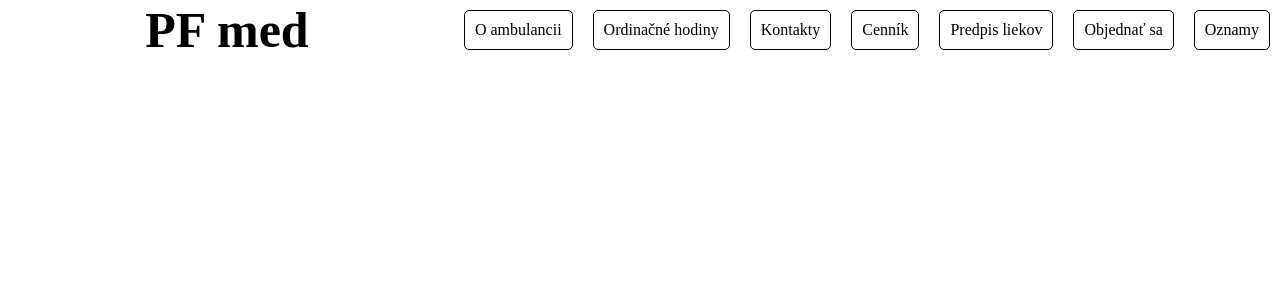
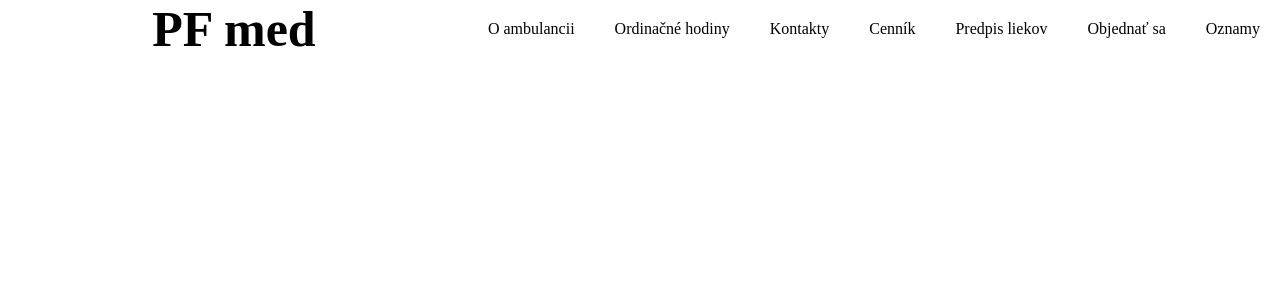
Before and after one commit to michalpidanic/eNurse, a React (Create React App) app in the folder frontend/gui/: page / in a window 1280 px wide. Shown: the top 300 px of the page. Built offline with nearby package versions, Linux system fonts and the light colour scheme.

Commit message:
modified scss in NavItem

```diff
--- a/frontend/gui/src/components/NavItem/NavItem.scss
+++ b/frontend/gui/src/components/NavItem/NavItem.scss
@@ -1,7 +1,14 @@
 .navItem {
     margin: 10px;
-    border: 1px solid black;
-    border-radius: 5px;
+}
+
+.navItem:hover {
+    border-bottom: 1px solid black;
+}
+
+.navItem:active {
+    color: gray;
+    border-bottom: 1px solid gray;
 }
 
 .navItemText {
```
Also changed, not shown: 2 other files (tests, documents, lock files or other folders).
